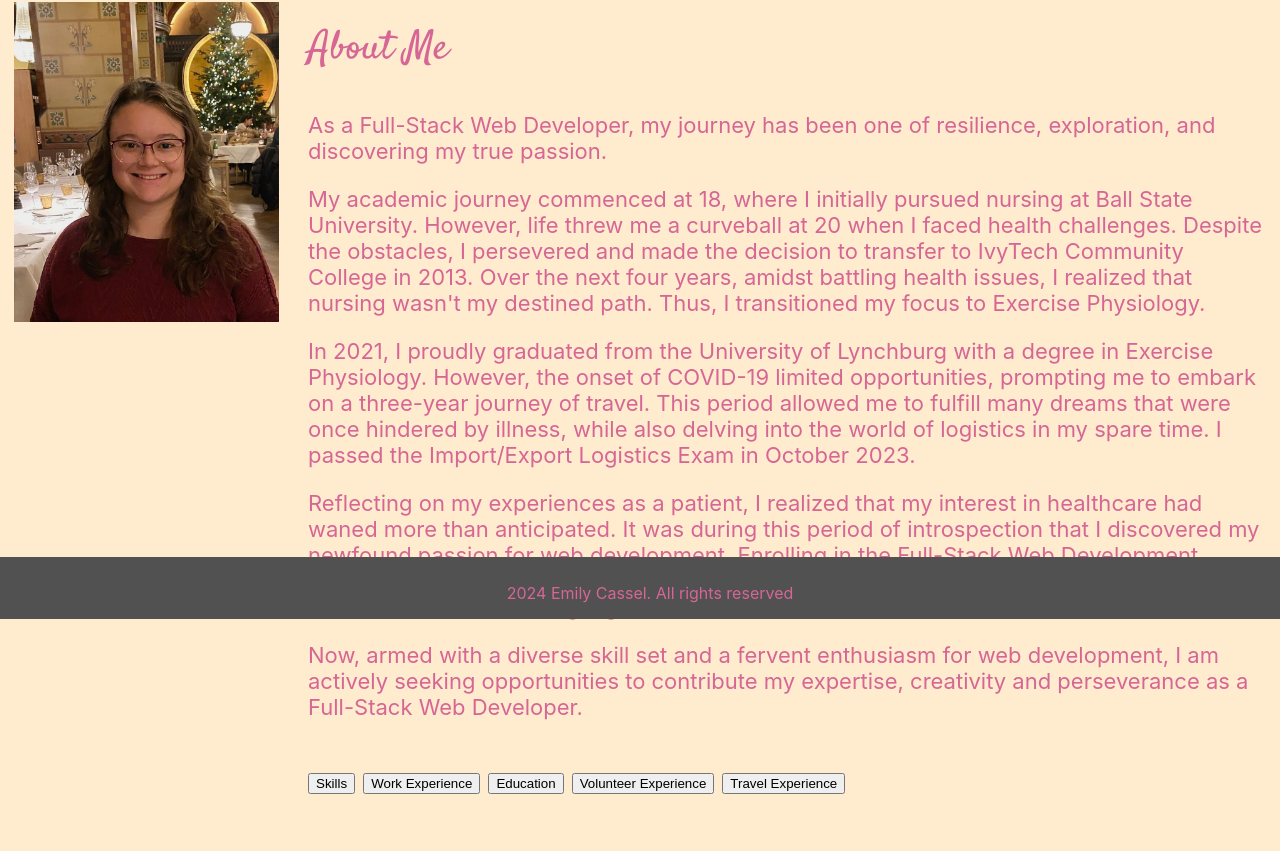
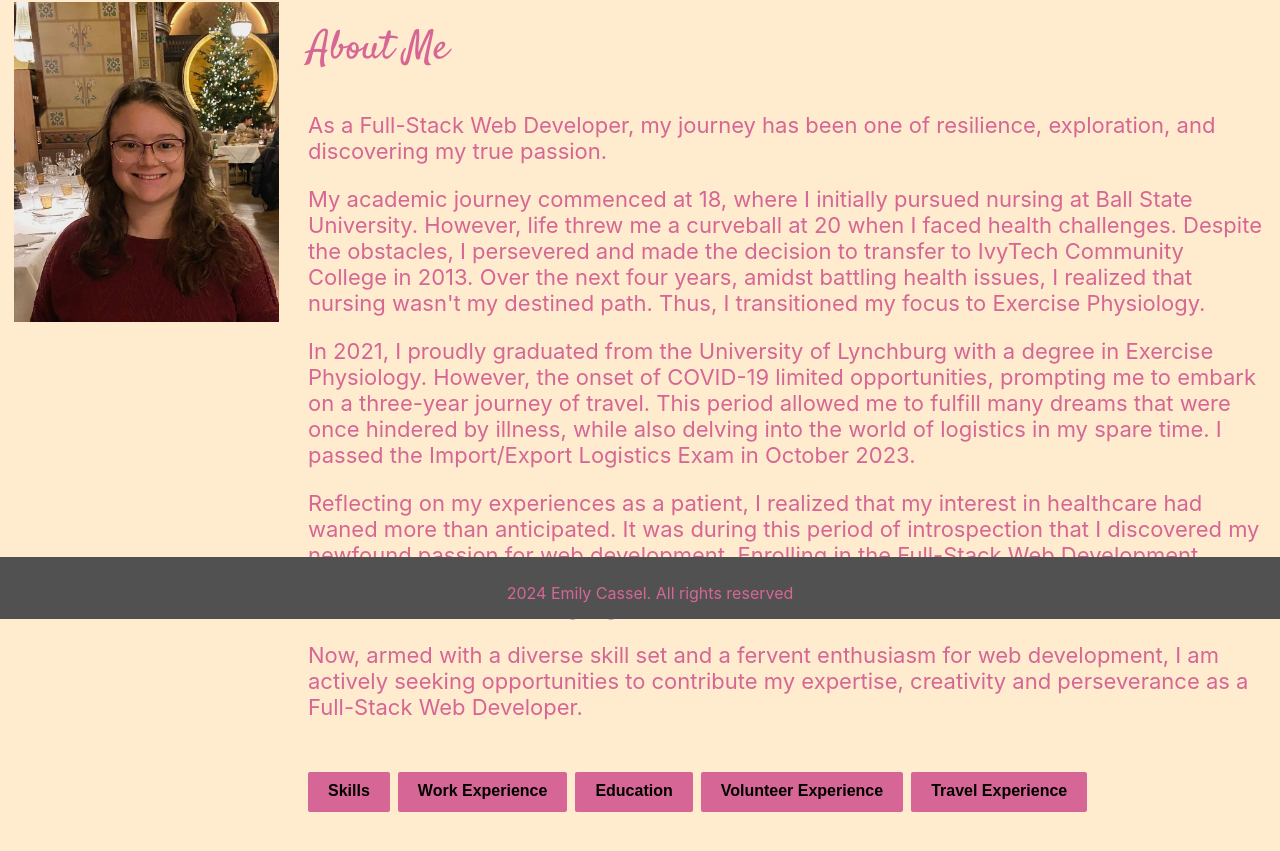
Before and after one commit to EmilyCassel/emilyCasselReactPortfolio, a React (Vite) app: page / in a window 1280 px wide. Shown: the part 181-1032 px from the top of the page. Built offline with nearby package versions, Linux system fonts and the light colour scheme.

Commit message:
completed

```diff
--- a/src/components/Tabs.jsx
+++ b/src/components/Tabs.jsx
@@ -1,4 +1,5 @@
 import React, { useState } from 'react';
+import './Tabs.scss';
 
 export function Tabs({ children }) {
     const [activeTab, setActiveTab] = useState(null);
@@ -20,10 +21,7 @@ export function Tabs({ children }) {
                 <button
                     key={index}
                     onClick={() => handleTabClick(title)}
-                    style={{
-                        fontWeight: activeTab === title ? "bold" : "normal",
-                        marginRight: "8px"
-                    }}
+                    className={`tab-button ${activeTab === title ? 'active' : ''}`}
                 >
                     {title}
                 </button>
@@ -33,8 +31,8 @@ export function Tabs({ children }) {
     });
 
     return (
-        <div>
-            <div style={{ marginBottom: '16px' }}>
+        <div className="tabs">
+            <div className="tab-buttons">
                 {titles}
             </div>
             <div>
@@ -42,9 +40,9 @@ export function Tabs({ children }) {
                     if (React.isValidElement(child)) {
                         const { title } = child.props;
                         return (
-                            <div style={{ display: activeTab === title ? 'block' : 'none' }}>
+                            <div className={`tab-content ${activeTab === title ? 'active' : ''}`}>
                                 {child}
-                                {activeTab === title && <button onClick={() => handleCloseTab(title)}>Close Tab</button>}
+                                {activeTab === title && <button className="close-tab-button" onClick={() => handleCloseTab(title)}>Close Tab</button>}
                             </div>
                         );
                     }
@@ -58,7 +56,7 @@ export function Tabs({ children }) {
 export function Tab({ title, children }) {
     return (
         <div>
-            <div>{children}</div>
+            {children}
         </div>
     );
 }
@@ -68,24 +66,31 @@ export function Tab({ title, children }) {
 // import React, { useState } from 'react';
 
 // export function Tabs({ children }) {
-//     const [activeTab, setActiveTab] = useState(0);
+//     const [activeTab, setActiveTab] = useState(null);
 
-//     const handleTabClose = (index) => {
-//         setActiveTab(index === activeTab ? -1 : activeTab); // If the current tab is closed, set activeTab to -1
+//     const handleTabClick = (title) => {
+//         setActiveTab(activeTab === title ? null : title); // Toggle the active tab when clicked
+//     };
+
+//     const handleCloseTab = (title) => {
+//         if (activeTab === title) {
+//             setActiveTab(null);
+//         }
 //     };
 
 //     const titles = React.Children.map(children, (child, index) => {
 //         if (React.isValidElement(child)) {
+//             const { title } = child.props;
 //             return (
 //                 <button
 //                     key={index}
-//                     onClick={() => setActiveTab(index)}
+//                     onClick={() => handleTabClick(title)}
 //                     style={{
-//                         fontWeight: activeTab === index ? "bold" : "normal",
+//                         fontWeight: activeTab === title ? "bold" : "normal",
 //                         marginRight: "8px"
 //                     }}
 //                 >
-//                     {child.props.title}
+//                     {title}
 //                 </button>
 //             );
 //         }
@@ -98,75 +103,17 @@ export function Tab({ title, children }) {
 //                 {titles}
 //             </div>
 //             <div>
-//                 {React.Children.map(children, (child, index) => {
-//                     return (
-//                         <div style={{ display: activeTab === index ? 'block' : 'none' }}>
-//                             {child}
-//                             <button onClick={() => handleTabClose(index)}>Close Tab</button>
-//                         </div>
-//                     );
-//                 })}
-//             </div>
-//         </div>
-//     );
-// }
-
-
-
-
-// export function Tab({ title, children, onClose }) {
-//     return (
-//         <div>
-//             <div>{children}</div>
-
-//         </div>
-//     );
-// }
-
-
-
-// import React, { useState } from 'react';
-
-// export function Tabs({ children }) {
-//     const [activeTab, setActiveTab] = useState(0);
-
-//     const titles = React.Children.map(children, (child, index) => {
-//         if (React.isValidElement(child)) {
-//             return (
-//                 <div key={index} style={{ display: "flex" }}>
-//                     <button
-//                         onClick={() => setActiveTab(index)}
-//                         style={{
-//                             fontWeight: activeTab === index ? "bold" : "normal",
-//                             marginRight: "8px"
-//                         }}
-//                     >
-//                         {child.props.title}
-//                     </button>
-//                     {activeTab !== index && (
-//                         <button onClick={() => handleTabClose(index)}>X</button>
-//                     )}
-//                 </div>
-//             );
-//         }
-//         return null;
-//     });
-
-//     const handleTabClose = (index) => {
-//         if (index === activeTab) {
-//             setActiveTab(0); // Set active tab to the first tab
-//         }
-//         // You can also remove the tab from the list of children if needed
-//     };
-
-//     return (
-//         <div>
-//             <div style={{ marginBottom: '16px' }}>
-//                 {titles}
-//             </div>
-//             <div>
-//                 {React.Children.map(children, (child, index) => {
-//                     return index === activeTab ? child : null;
+//                 {React.Children.map(children, (child) => {
+//                     if (React.isValidElement(child)) {
+//                         const { title } = child.props;
+//                         return (
+//                             <div style={{ display: activeTab === title ? 'block' : 'none' }}>
+//                                 {child}
+//                                 {activeTab === title && <button onClick={() => handleCloseTab(title)}>Close Tab</button>}
+//                             </div>
+//                         );
+//                     }
+//                     return null;
 //                 })}
 //             </div>
 //         </div>
@@ -176,119 +123,7 @@ export function Tab({ title, children }) {
 // export function Tab({ title, children }) {
 //     return (
 //         <div>
-//             {children}
+//             <div>{children}</div>
 //         </div>
 //     );
 // }
-
-
-
-
-// import React, { useState } from 'react';
-
-// export function Tabs({ children }) {
-//     const [activeTab, setActiveTab] = useState(0);
-
-//     const titles = React.Children.map(children, (child, index) => {
-//         if (React.isValidElement(child)) {
-//             return (
-//                 <button
-//                     key={index}
-//                     onClick={() => setActiveTab(index)}
-//                     style={{
-//                         fontWeight: activeTab === index ? "bold" : "normal",
-//                         marginRight: "8px"
-//                     }}
-//                 >
-//                     {child.props.title}
-//                 </button>
-//             );
-//         }
-//         return null;
-//     });
-
-//     return (
-//         <div>
-//             <div style={{ marginBottom: '16px' }}>
-//                 {titles}
-//             </div>
-//             <div>
-//                 {React.Children.map(children, (child, index) => {
-//                     return index === activeTab ? child : null;
-//                 })}
-//             </div>
-//         </div>
-//     );
-// }
-
-// export function Tab({ children }) {
-//     return (
-//         <div>
-//             {children}
-//         </div>
-//     );
-// }
-
-
-// import React, { useState } from 'react';
-
-// export function Tabs({ children }) {
-//     const [activeTab, setActiveTab] = useState(0);
-
-//     const titles = React.Children.map(children, (child, index) => {
-//         if (React.isValidElement(child)) {
-//             return (
-//                 <button
-//                     key = {index}
-//                     onClick={() => setActiveTab(index)} // when button is clicked activeTab is set to the index of the button clicked
-//                     style={{ //checking one thing against another
-//                         //index = location of where child is
-//                         fontWeight: activeTab === index ? "bold" : "normal", marginRight: "8px"
-//                     }}
-//                 >
-//                {child.props.title}
-//                 </button>
-//             )
-//         }
-//         return null;
-//     })
-
-
-//     // Loop over each child(expected to be a Tab component)
-//     // get the the title prop from each component
-//     // display each of the titles and attach logic to display or hide the component
-//     return (
-//         <div>
-//            <div style={{ marginBottom: '16px' }}>
-//                 {/* {titles} */}
-//                 {titles.map((title, number) => {
-//                     return (
-//                         title
-//                     )
-//                  }
-
-//             )}
-
-//             </div>
-//             <div>
-//                 {React.Children.map(children, (child, index) => {
-//                     if (index === activeTab) {
-//                         return child; // Display the content of the active tab
-//                     }
-//                     return null; // Hide other tabs
-//                 })}
-//             </div>
-//             {children}
-//         </div>
-//     )
-// }
-
-
-// export function Tab({title, children}){
-//     return(
-//         <div>
-//             {children}
-//         </div>
-//     )
-
-// }
--- /dev/null
+++ b/src/components/Tabs.scss
@@ -0,0 +1,59 @@
+/* Tabs.scss */
+.tabs {
+    display: flex;
+    flex-direction: column;
+    width: 100%;
+
+    .tab-buttons {
+      display: flex;
+      margin-bottom: 1.5%;
+
+    }
+
+    .tab-button {
+      padding: 10px 20px;
+      background-color: #d66695;
+      border: none;
+      border-bottom: 2px solid transparent;
+      cursor: pointer;
+      font-weight: normal;
+      margin-right: 8px;
+      transition: all 0.3s ease;
+      border-radius: 2px;
+      font-size: 100%;
+      font-weight: bold;
+
+      &:hover {
+        background-color: blanchedalmond;
+      }
+
+      &.active {
+        font-weight: bold;
+        border-bottom: 2px solid #d66695;
+        background-color: blanchedalmond;
+      }
+    }
+
+    .tab-content {
+      display: none;
+
+      &.active {
+        display: block;
+      }
+    }
+
+    .close-tab-button {
+      margin-top: 10px;
+      background-color: rgb(81, 81, 81);;
+      color: white;
+      border: none;
+      padding: 5px 10px;
+      cursor: pointer;
+      transition: background-color 0.3s ease;
+      margin-bottom: 100px;
+
+      &:hover {
+        background-color: #d66695;
+      }
+    }
+  }
--- a/src/index.scss
+++ b/src/index.scss
@@ -371,29 +371,6 @@ a{
   flex-direction: row;
 }
 
-
-
-
-
-
-
-
-
-
-
-
-
-
-
-
-
-
-
-
-
-
-
-
 .travelSection{
   display: flex;
   padding-bottom: 400px;
@@ -401,6 +378,21 @@ a{
 }
 
 
+.tabs{
+  display: flex;
+  flex-direction: row;
+  .tab-button{
+    padding: 10px 20px;
+    background-color: #f0f0f0;
+    border: none;
+    border-bottom: 2px solid transparent;
+    cursor: pointer;
+    font-weight: normal;
+    margin-right: 8px;
+    transition: all 0.3s ease;
+  }
+
+}
 
 
 
@@ -486,7 +478,35 @@ button:focus-visible {
 
 
 
+@media only screen and (max-width: 480px) {
+  .aboutMeGrouping{
+    flex-direction: column;
+  }
+  .header{
+    flex-direction: column;
+  }
+  .homePageLinks{
+    flex-direction: column;
+  }
+  .freeLancerBody{
+    flex-direction: column;
+  }
+  .freeLancerImage{
+    width: auto;
+  }
+  .goatsBody{
+    flex-direction: column;
+  }
+  .goatsImage{
+    width: auto;
+  }
+  .tabsAll{
+    flex-direction: column;
 
+  }
+}
+
+//tablets 768px
 
 // @media (prefers-color-scheme: light) {
 //   :root {
```
Also changed, not shown: src/pages/Home.jsx (+20 -11 lines).
